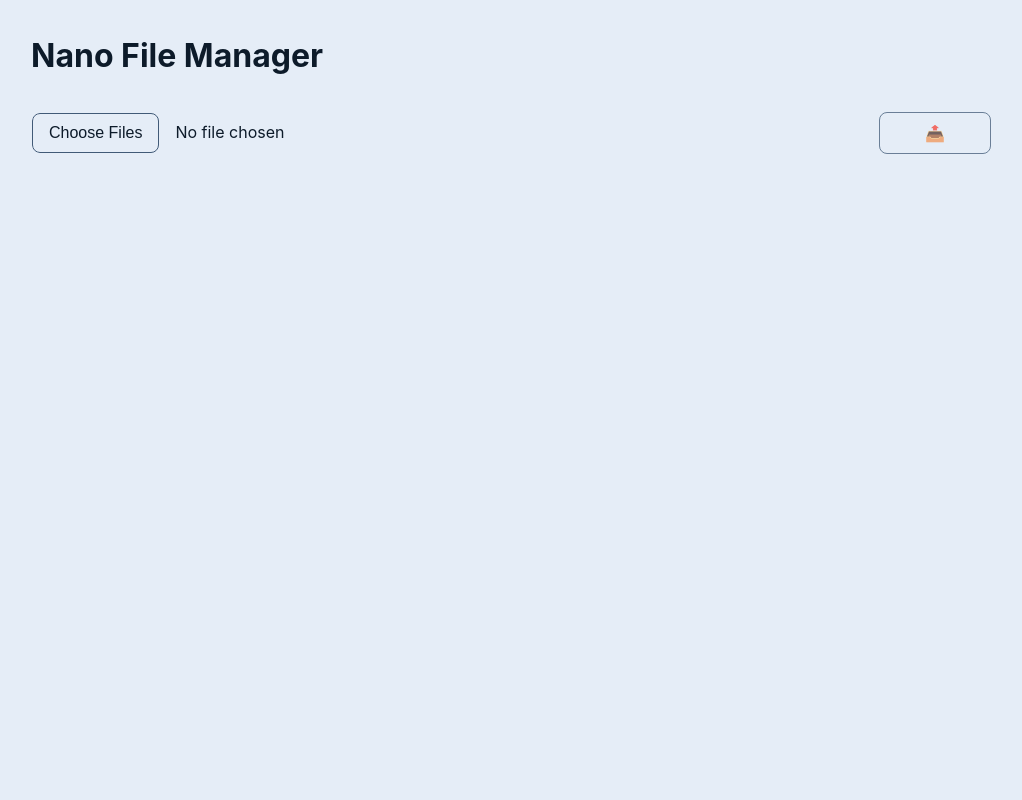
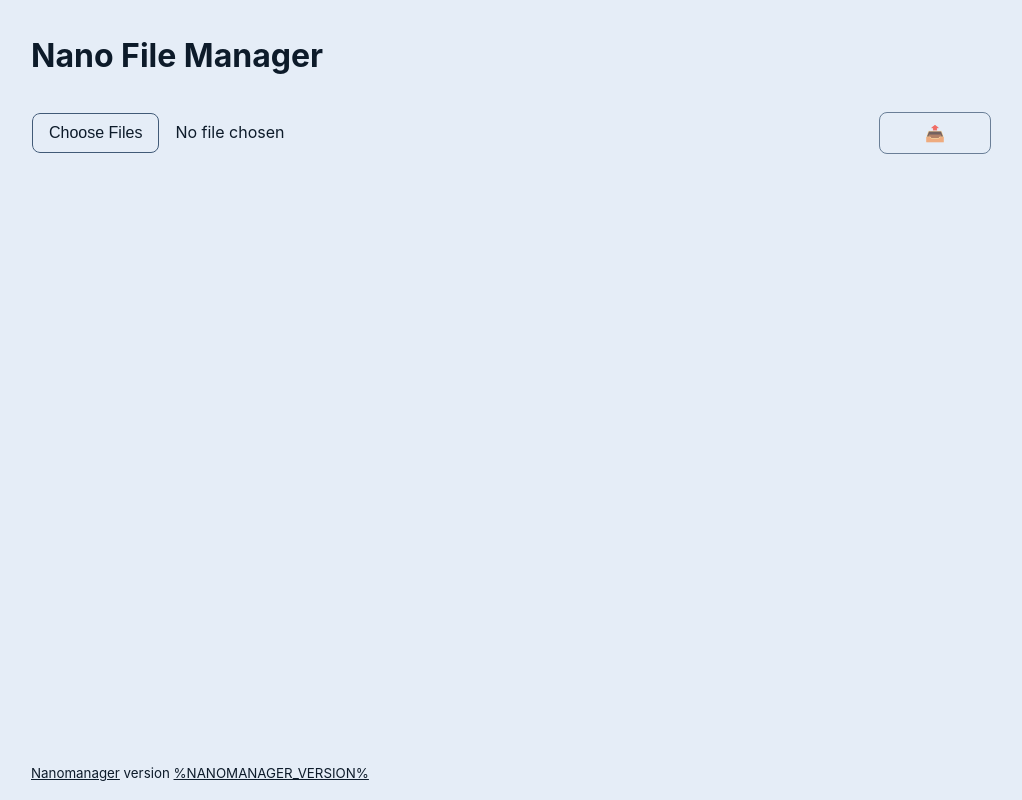
Before and after one commit to ReunMedia/nanomanager, a Svelte app in the folder packages/frontend/: page / in a window 1280 px wide. Shown: the whole page, without its empty margins (129-1151 px from the left). Built offline with nearby package versions, Linux system fonts and the light colour scheme.

Commit message:
Add footer with version info

```diff
--- a/packages/frontend/src/App.svelte
+++ b/packages/frontend/src/App.svelte
@@ -1,13 +1,30 @@
 <script lang="ts">
+  import AppFooter from "./lib/components/AppFooter.svelte";
   import FileList from "./lib/components/FileList.svelte";
   import Toasts from "./lib/components/Toasts.svelte";
 </script>
 
-<main>
-  <h1>Nano File Manager</h1>
-  <FileList />
-  <Toasts />
-</main>
+<div class="container">
+  <main>
+    <h1>Nano File Manager</h1>
+    <FileList />
+    <Toasts />
+  </main>
+  <AppFooter />
+</div>
 
 <style>
+  .container {
+    display: flex;
+    flex-direction: column;
+    flex: 1;
+    max-width: 960px;
+    padding-top: 2em;
+    width: 100%;
+    margin: 0 auto;
+  }
+
+  main {
+    flex: 1;
+  }
 </style>
--- a/packages/frontend/src/app.css
+++ b/packages/frontend/src/app.css
@@ -56,16 +56,22 @@ body {
   line-height: 1.5;
   /* Use fixed font size on body so that we can use `em` units for all sizes */
   font-size: 16px;
-  padding: 0 1em;
 }
 
-main {
-  max-width: 960px;
-  margin: 0 auto;
+#app {
+  min-height: 100vh;
+  padding: 0 1em;
+  display: flex;
+  justify-content: center;
+  align-items: stretch;
+
+  & > * {
+    flex: 1;
+  }
 }
 
 h1 {
-  margin: 1em 0;
+  margin: 0 0 1em 0;
 }
 
 input,
--- /dev/null
+++ b/packages/frontend/src/lib/components/AppFooter.svelte
@@ -0,0 +1,24 @@
+<script lang="ts">
+</script>
+
+<footer>
+  <aside>
+    <small
+      ><a target="_blank" href="https://github.com/ReunMedia/nanomanager"
+        >Nanomanager</a
+      >
+      version
+      <a
+        target="_blank"
+        href="https://github.com/ReunMedia/nanomanager/releases"
+        >%NANOMANAGER_VERSION%</a
+      ></small
+    >
+  </aside>
+</footer>
+
+<style>
+  footer {
+    padding: 2em 0 1em 0;
+  }
+</style>
--- a/packages/frontend/src/lib/utils/apiRequest.ts
+++ b/packages/frontend/src/lib/utils/apiRequest.ts
@@ -9,9 +9,6 @@ import type {
 /**
  * URL is set by Nanomanager backend in production
  */
-// DEVELOPER NOTE - To improve performance, this placeholder is only ever
-// replaced once by PHP. This means that the "%NANOMANAGER_API_URL%" placeholder
-// must NEVER be used anywhere else in the frontend.
 const apiUrl = import.meta.env.DEV
   ? "http://localhost:8080"
   : "%NANOMANAGER_API_URL%";
```
Also changed, not shown: 2 other files (tests, documents, lock files or other folders).
